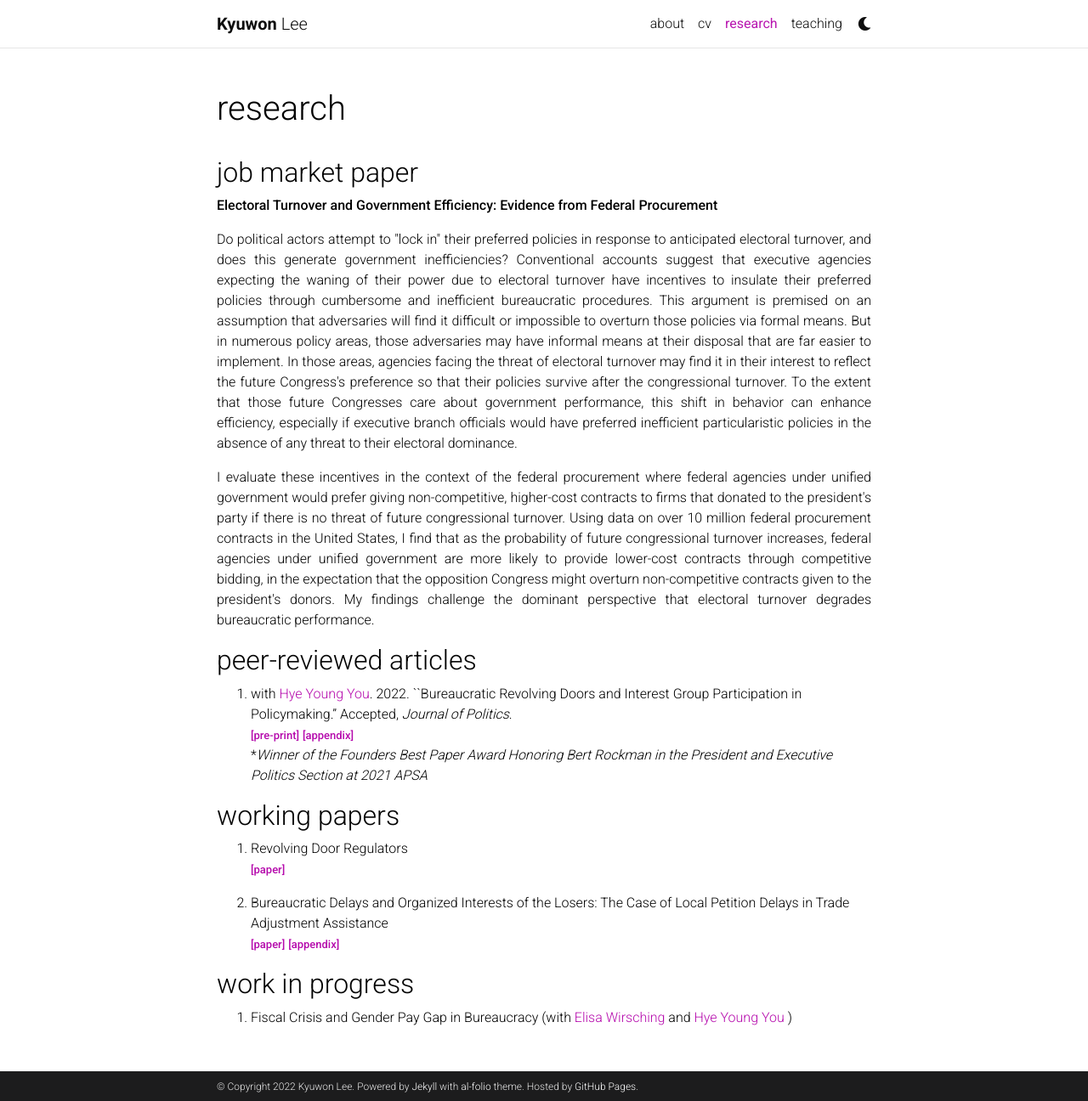
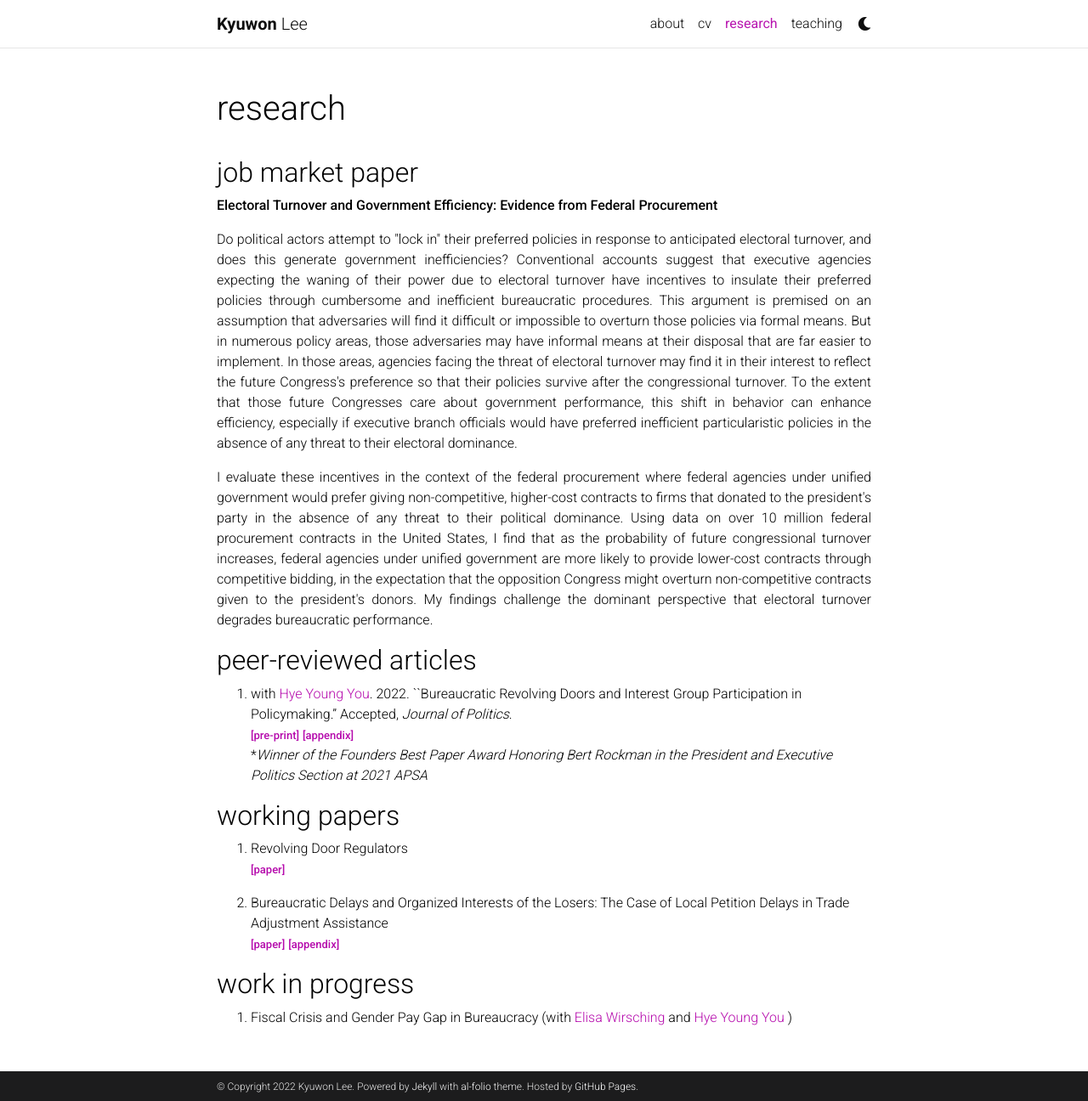
Before and after one commit to kyuwon-lee/kyuwon-lee.github.io, a Jekyll site: the page built from _pages/Research.md, in a window 1280 px wide and 1296 px high. Shown: the whole window at 85% size. Built offline with Jekyll 4.4.1, drawn with Linux system fonts in a browser that asks for light colours; comment, search, counter and statistics services are not loaded; a style sheet for code colours, icons or effects is not loaded.

Commit message:
Update Research.md

```diff
--- a/_pages/Research.md
+++ b/_pages/Research.md
@@ -12,7 +12,7 @@ nav: true
 Do political actors attempt to "lock in" their preferred policies in response to anticipated electoral turnover, and does this generate government inefficiencies? Conventional accounts suggest that executive agencies expecting the waning of their power due to electoral turnover have incentives to insulate their preferred policies through cumbersome and inefficient bureaucratic procedures. This argument is premised on an assumption that adversaries will find it difficult or impossible to overturn those policies via formal means. But in numerous policy areas, those adversaries may have informal means at their disposal that are far easier to implement. In those areas, agencies facing the threat of electoral turnover may find it in their interest to reflect the future Congress's preference so that their policies survive after the congressional turnover. To the extent that those future Congresses care about government performance, this shift in behavior can enhance efficiency, especially if executive branch officials would have preferred inefficient particularistic policies in the absence of any threat to their electoral dominance.</font></p>
 
 <p style="text-align: justify;"><font size="3">
- I evaluate these incentives in the context of the federal procurement where federal agencies under unified government would prefer giving non-competitive, higher-cost contracts to firms that donated to the president's party if there is no threat of future congressional turnover. Using data on over 10 million federal procurement contracts in the United States, I find that as the probability of future congressional turnover increases, federal agencies under unified government are more likely to provide lower-cost contracts through competitive bidding, in the expectation that the opposition Congress might overturn non-competitive contracts given to the president's donors. My findings challenge the dominant perspective that electoral turnover degrades bureaucratic performance.</font></p>
+ I evaluate these incentives in the context of the federal procurement where federal agencies under unified government would prefer giving non-competitive, higher-cost contracts to firms that donated to the president's party in the absence of any threat to their political dominance. Using data on over 10 million federal procurement contracts in the United States, I find that as the probability of future congressional turnover increases, federal agencies under unified government are more likely to provide lower-cost contracts through competitive bidding, in the expectation that the opposition Congress might overturn non-competitive contracts given to the president's donors. My findings challenge the dominant perspective that electoral turnover degrades bureaucratic performance.</font></p>
 
 
 ## peer-reviewed articles
```
